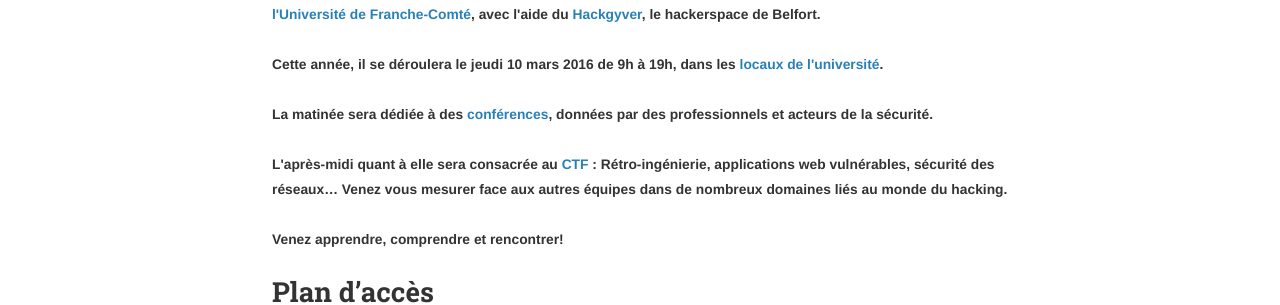
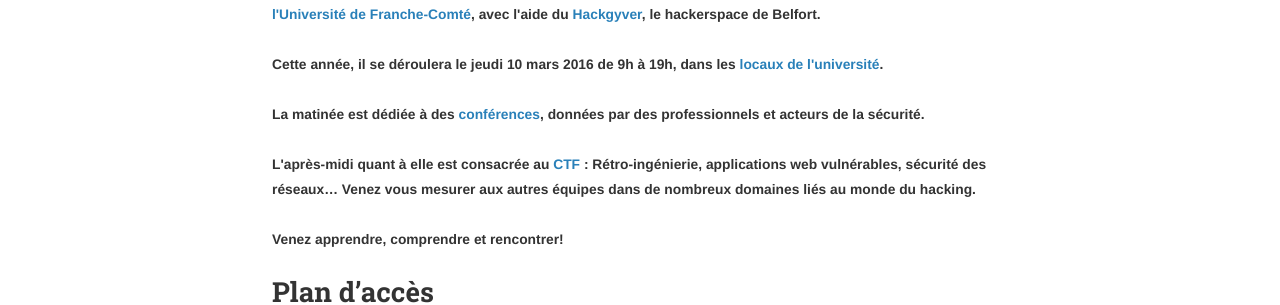
Before and after one commit to SecuRT/securt.github.io, a Jekyll site: the page built from index.html, in a window 1280 px wide. Shown: the part 648-953 px from the top of the page. Built offline with Jekyll 4.4.1, drawn with Linux system fonts in a browser that asks for light colours; nearby versions of some CDN libraries.

Commit message:
Fix some mistakes spotted by @depierre
Also known as depierre-the-pendantic-who-has-the-commit-bit-bu
-who-is-to-lazy-to-fix-it-by-himself.

```diff
--- a/index.html
+++ b/index.html
@@ -29,14 +29,14 @@ layout: default
 
             <br/><br/>
 
-            La matinée sera dédiée à des <a href='./planning'>conférences</a>,
+            La matinée est dédiée à des <a href='./planning'>conférences</a>,
             données par des professionnels et acteurs de la sécurité.
 
             <br/><br/>
 
-            L'après-midi quant à elle sera consacrée au <a href='./ctf'>CTF</a> :
+            L'après-midi quant à elle est consacrée au <a href='./ctf'>CTF</a> :
 			Rétro-ingénierie, applications web vulnérables, sécurité des réseaux…
-            Venez vous mesurer face aux autres équipes dans de nombreux domaines
+            Venez vous mesurer aux autres équipes dans de nombreux domaines
             liés au monde du hacking.
 
             <br/><br/>
```
